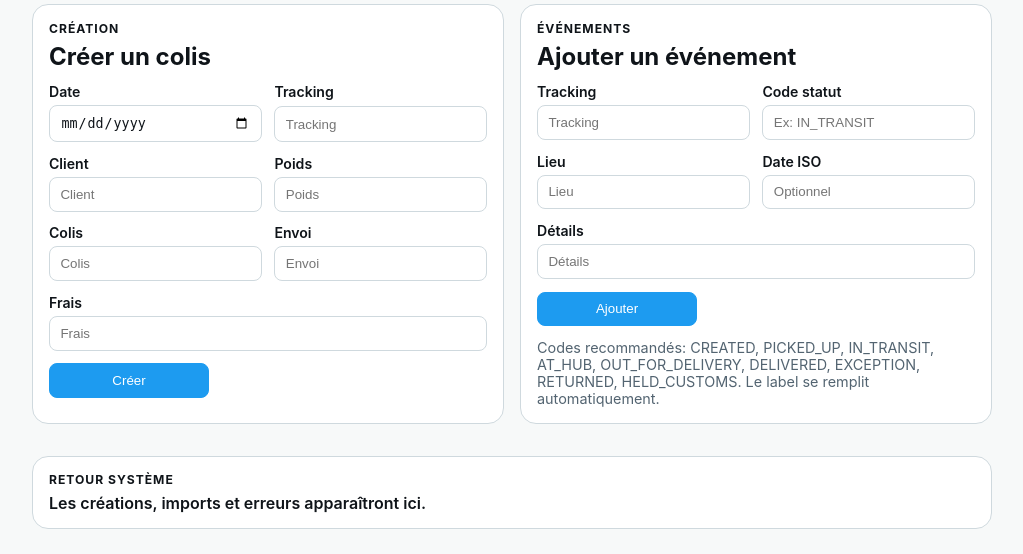
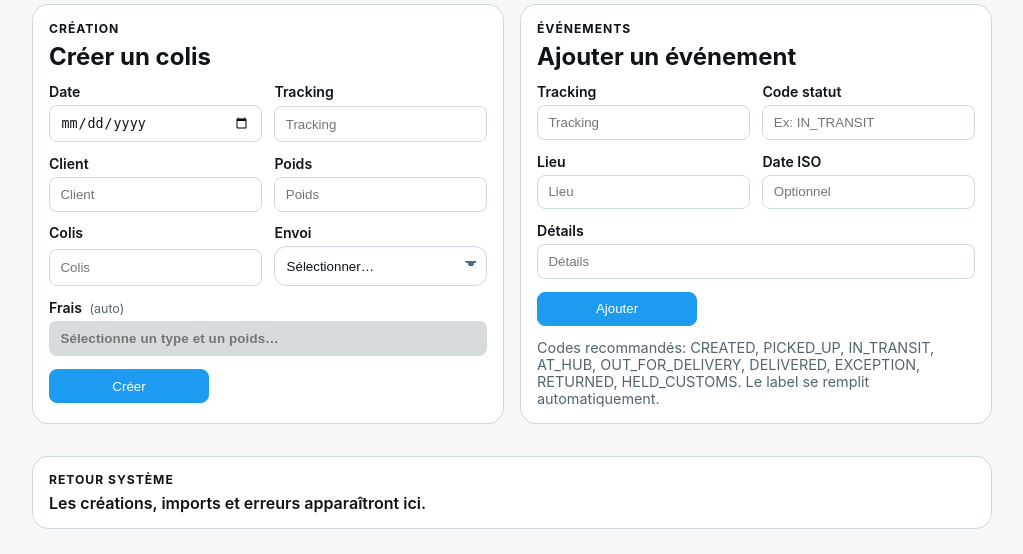
Before and after one commit to Maestroandria/OTC_tracking_v2-, a Flask app: template app/templates/front_admin/admin.html in a window 1280 px wide. Shown: the part 618-1172 px from the top of the page, without its empty margins (128-1151 px from the left). Run offline with Flask 3, Linux system fonts and the light colour scheme; the template is opened without the code that fills it, so the values that code supplies are empty.

Commit message:
feat: select type envoi + frais auto + fix import date

```diff
--- a/app/static/css/styles.css
+++ b/app/static/css/styles.css
@@ -1083,6 +1083,12 @@ textarea:focus-visible {
   gap: 0.32rem;
   font-weight: 600;
   font-size: 0.88rem;
+  min-width: 0;
+}
+
+.admin-field select {
+  width: 100%;
+  box-sizing: border-box;
 }
 
 .admin-field span {
@@ -1091,6 +1097,23 @@ textarea:focus-visible {
 
 .admin-field-wide {
   grid-column: 1 / -1;
+}
+
+.admin-field-auto {
+  font-weight: 400;
+  font-size: 0.78rem;
+  color: var(--tw-muted, #888);
+  font-style: normal;
+  margin-left: 0.25rem;
+}
+
+.admin-field input[readonly] {
+  background: color-mix(in srgb, var(--tw-bg) 80%, var(--tw-muted, #888) 20%);
+  cursor: not-allowed;
+  color: var(--tw-text);
+  border-style: dashed;
+  font-weight: 600;
+  letter-spacing: 0.01em;
 }
 
 .admin-grid-form-modern button {
--- a/app/static/js/app.js
+++ b/app/static/js/app.js
@@ -135,7 +135,6 @@ function initAdminPage() {
       détail: "details",
       ts: "ts",
       event_time: "ts",
-      date: "ts",
     };
 
     return Object.entries(row).reduce((acc, [key, value]) => {
@@ -211,13 +210,54 @@ function initAdminPage() {
     setFeedback("Modèle Excel téléchargé: modele_import_osl.xlsx");
   }
 
+  // Auto-calcul des frais selon type d'envoi
+  const SHIPPING_RATES = {
+    "Normal": 70000,
+    "Express": 83000,
+    "Liquide & Poudre": 95000,
+    "Batterie": 136000,
+  };
+
+  function formatAr(value) {
+    return `${new Intl.NumberFormat("fr-FR").format(Math.round(value))} Ar`;
+  }
+
+  function updateAutoFrais() {
+    const envoi = document.getElementById("create-envoi");
+    const poids = createShipmentForm?.querySelector('[name="poids"]');
+    const fraisHidden = document.getElementById("create-frais");
+    const fraisDisplay = document.getElementById("create-frais-display");
+    if (!envoi || !poids || !fraisHidden || !fraisDisplay) return;
+    const rate = SHIPPING_RATES[envoi.value];
+    const weight = parseFloat(poids.value || "0");
+    if (rate && weight > 0) {
+      const total = Math.round(weight * rate);
+      fraisHidden.value = total;
+      fraisDisplay.value = formatAr(total);
+    } else {
+      fraisHidden.value = "";
+      fraisDisplay.value = "";
+    }
+  }
+
+  document.getElementById("create-envoi")?.addEventListener("change", updateAutoFrais);
+  createShipmentForm?.querySelector('[name="poids"]')?.addEventListener("input", updateAutoFrais);
+
   createShipmentForm?.addEventListener("submit", async (event) => {
     event.preventDefault();
+    updateAutoFrais();
+    const fraisVal = document.getElementById("create-frais")?.value;
+    if (!fraisVal || parseFloat(fraisVal) <= 0) {
+      setFeedback("Sélectionne un type d'envoi et renseigne le poids pour calculer les frais.", true);
+      return;
+    }
     try {
       const payload = formToObject(createShipmentForm);
       const data = await postJson("/api/track", payload);
       setFeedback(`${data.message}: ${data.tracking_number}`);
       createShipmentForm.reset();
+      document.getElementById("create-frais").value = "";
+      document.getElementById("create-frais-display").value = "";
     } catch (err) {
       setFeedback(err.message, true);
     }
--- a/app/templates/front_admin/admin.html
+++ b/app/templates/front_admin/admin.html
@@ -133,11 +133,18 @@
             </label>
             <label class="admin-field">
               <span>Envoi</span>
-              <input name="envoi" placeholder="Envoi" required />
+              <select name="envoi" id="create-envoi" required>
+                <option value="" disabled selected>Sélectionner…</option>
+                <option value="Normal">Normal</option>
+                <option value="Express">Express</option>
+                <option value="Liquide &amp; Poudre">Liquide &amp; Poudre</option>
+                <option value="Batterie">Batterie</option>
+              </select>
             </label>
             <label class="admin-field admin-field-wide">
-              <span>Frais</span>
-              <input name="frais" type="number" step="0.01" min="0" placeholder="Frais" required />
+              <span>Frais <em class="admin-field-auto">(auto)</em></span>
+              <input id="create-frais-display" type="text" placeholder="Sélectionne un type et un poids…" readonly />
+              <input name="frais" id="create-frais" type="hidden" />
             </label>
             <button type="submit">Créer</button>
           </form>
--- /dev/null
+++ b/postman/globals/workspace.globals.yaml
@@ -0,0 +1,2 @@
+name: Globals
+values: []
```
Also changed, not shown: .postman/resources.yaml (added).
